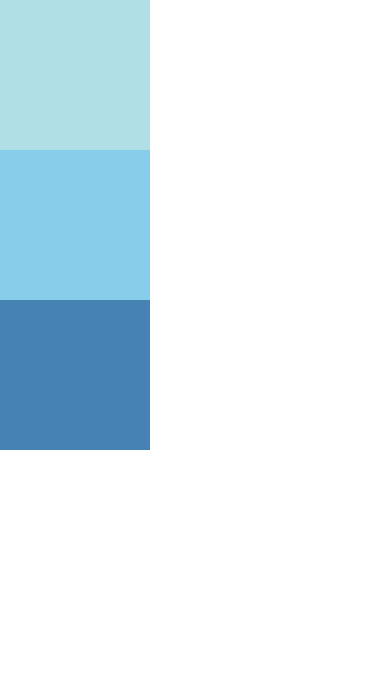
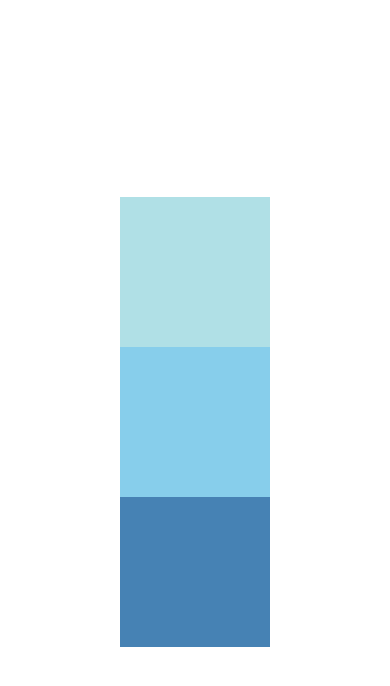
Before and after one commit to DeqingQu/ReactNativeTraining, a React Native app in the folder TrainingDemo/: screen / in a window 390 px wide. Shown: the top 686 px of the page. Built offline with nearby package versions, Linux system fonts and the light colour scheme.

Commit message:
three methods in flex layout

```diff
--- a/TrainingDemo/src/FlexDirectionBasics.js
+++ b/TrainingDemo/src/FlexDirectionBasics.js
@@ -5,7 +5,21 @@ export default class FlexDirectionBasics extends Component {
   render() {
     return (
       // Try setting `flexDirection` to `column`.
-      <View style={{flex: 1, flexDirection: 'column'}}>
+
+      // <View style={{flex: 1, flexDirection: 'column'}}>
+
+      // <View style={{
+      //   flex: 1,
+      //   flexDirection: 'column',
+      //   justifyContent: 'space-between',
+      // }}>
+
+      <View style={{
+        flex: 1,
+        flexDirection: 'column',
+        justifyContent: 'center',
+        alignItems: 'center',
+      }}>
         <View style={{width: 150, height: 150, backgroundColor: 'powderblue'}} />
         <View style={{width: 150, height: 150, backgroundColor: 'skyblue'}} />
         <View style={{width: 150, height: 150, backgroundColor: 'steelblue'}} />
```
